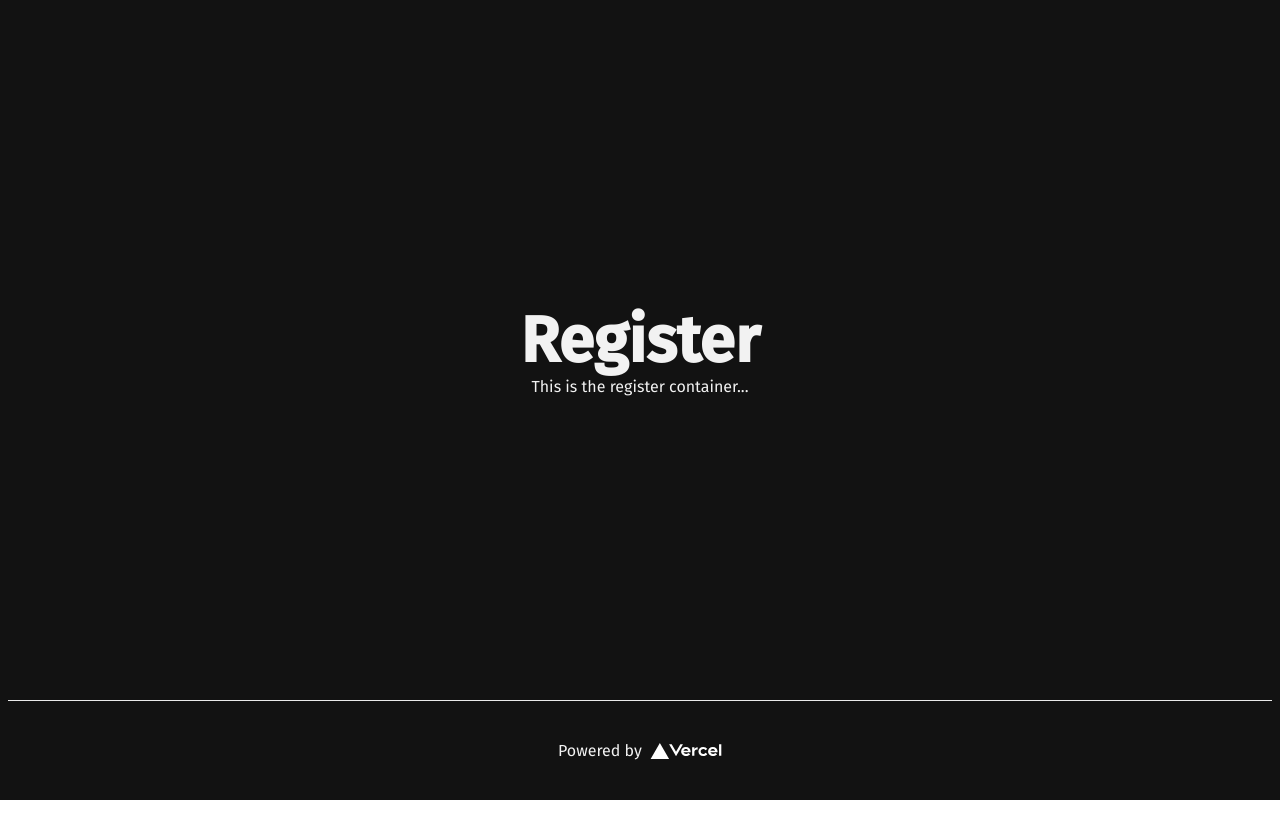
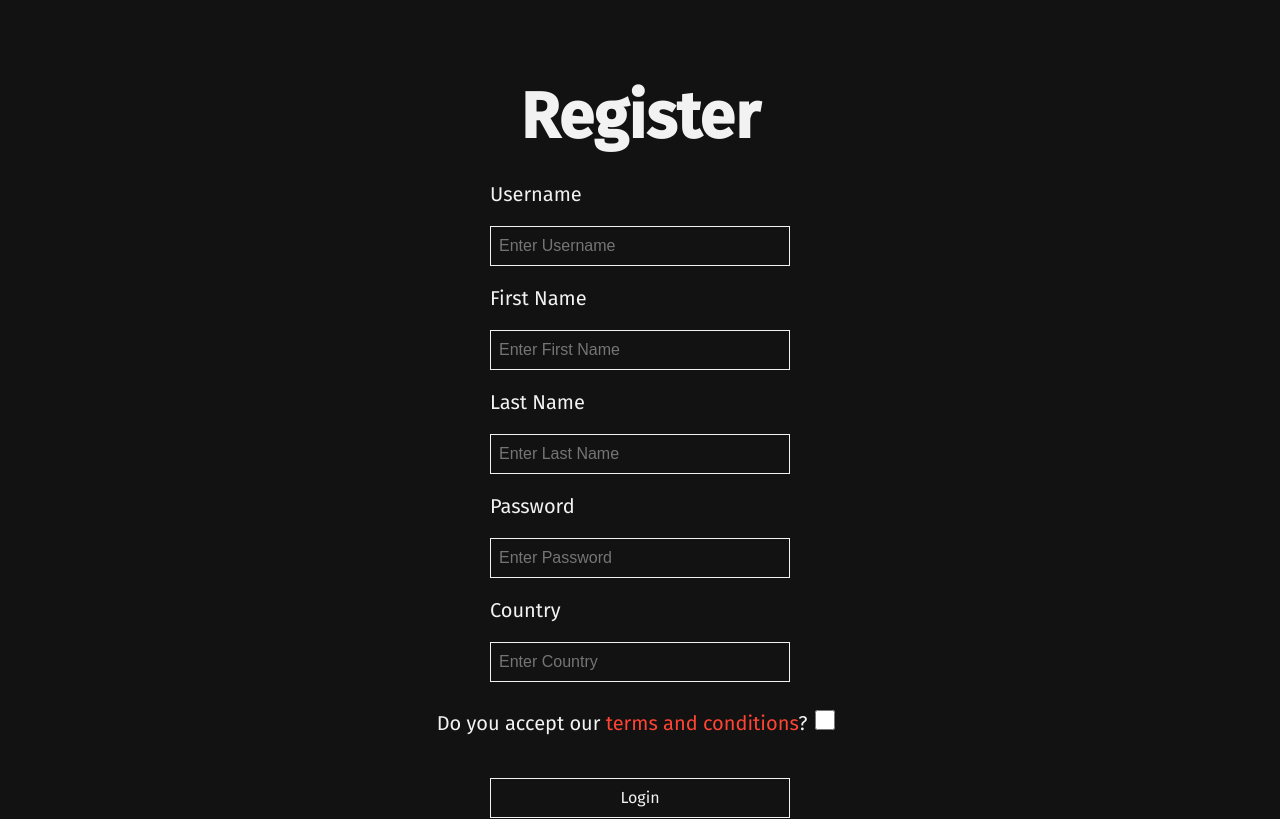
Before and after one commit to Mahamurahti/Blank-Horizons, a Next.js app: page /register in a window 1280 px wide. Shown: the top 819 px of the page. Built offline with nearby package versions, Linux system fonts and the light colour scheme.

Commit message:
Logging in and registering preliminary work

```diff
--- a/pages/register.js
+++ b/pages/register.js
@@ -2,7 +2,21 @@ import Head from 'next/head'
 import Image from 'next/image'
 import styles from '../styles/Register.module.css'
 
+import { useState } from 'react'
+
 export default function Register() {
+    const [username, setUsername] = useState("")
+    const [firstName, setFirstName] = useState("")
+    const [lastName, setLastName] = useState("")
+    const [password, setPassword] = useState("")
+    const [terms, setTerms] = useState(false)
+    const [country, setCountry] = useState("")
+
+    const handleSubmit = e => {
+        e.preventDefault()
+        console.log("%s %s %s %s %s %s", username, firstName, lastName, password, country, terms)
+    }
+
     return (
         <div className={styles.container}>
             <Head>
@@ -16,9 +30,84 @@ export default function Register() {
                     Register
                 </h1>
 
-                <div className={styles.leaderboardContainer}>
-                    This is the register container...
-                </div>
+                <form className={styles.form} onSubmit={handleSubmit}>
+                    <div className={styles.section}>
+                        <label htmlFor="username">Username</label>
+                        <input
+                            type="text"
+                            placeholder="Enter Username"
+                            name="username"
+                            value={username}
+                            onChange={e => setUsername(e.target.value)}
+                            required />
+                    </div>
+
+                    <div className={styles.section}>
+                        <label htmlFor="firstName">First Name</label>
+                        <input
+                            type="text"
+                            placeholder="Enter First Name"
+                            name="firstName"
+                            value={firstName}
+                            onChange={e => setFirstName(e.target.value)}
+                            required />
+                    </div>
+
+                    <div className={styles.section}>
+                        <label htmlFor="lastName">Last Name</label>
+                        <input
+                            type="text"
+                            placeholder="Enter Last Name"
+                            name="lastName"
+                            value={lastName}
+                            onChange={e => setLastName(e.target.value)}
+                            required />
+                    </div>
+
+                    <div className={styles.section}>
+                        <label htmlFor="password">Password</label>
+                        <input
+                            type="password"
+                            placeholder="Enter Password"
+                            name="password"
+                            value={password}
+                            onChange={e => setPassword(e.target.value)}
+                            required />
+                    </div>
+
+                    <div className={styles.section}>
+                        <label htmlFor="country">Country</label>
+                        <input
+                            type="text"
+                            placeholder="Enter Country"
+                            name="country"
+                            value={country}
+                            onChange={e => setCountry(e.target.value)}
+                            required />
+                    </div>
+
+                    <div className={styles.section + " " + styles.terms}>
+                        <label htmlFor="terms">
+                            Do you accept our {" "}
+                            <a
+                                href="https://www.youtube.com/watch?v=eBGIQ7ZuuiU"
+                                target="_blank"
+                            >
+                                terms and conditions
+                            </a>?
+                        </label>
+                        <input
+                            type="checkbox"
+                            name="terms"
+                            value={terms}
+                            onChange={e => setTerms(!terms)}
+                            required />
+                    </div>
+
+                    <div className={styles.section}>
+                        <button type="submit">Login</button>
+                    </div>
+                </form>
             </main>
 
             <footer className={styles.footer}>
--- a/styles/Login.module.css
+++ b/styles/Login.module.css
@@ -9,13 +9,78 @@
     background: #121212;
 }
 
+
 .main {
     padding: 5rem 0;
     flex: 1;
     display: flex;
     flex-direction: column;
-    justify-content: center;
     align-items: center;
+}
+
+.title {
+    margin: 0;
+    line-height: 1.15;
+    font-size: 4rem;
+    text-align: center;
+}
+
+.dashed {
+    text-decoration: underline dashed;
+}
+
+.form {
+    display: inherit;
+    flex-direction: inherit;
+    justify-content: inherit;
+    align-items: inherit;
+    padding: 0.5rem;
+}
+
+.section {
+    display: inherit;
+    flex-direction: inherit;
+    width: 300px;
+}
+
+.section label {
+    text-align: left;
+    padding: 1.25rem 0;
+    font-size: 1.25rem;
+}
+
+.section input,
+.section button {
+    height: 2.5rem;
+    font-size: 1rem;
+    padding: 0.5rem;
+
+    background: transparent;
+    color: #F2F2F2;
+    border: solid 1px #F2F2F2;
+
+    transition: .2s ease-in-out;
+}
+
+.section input:hover,
+.section button:hover {
+    background: #262626;
+}
+
+.section input:focus,
+.section button:focus {
+    outline: none;
+    background: #F2F2F2;
+    color: #121212;
+}
+
+.section button {
+    margin: 1.25rem 0;
+    font-family: 'Fira Sans', sans-serif;
+}
+
+.section button:hover {
+    letter-spacing: .3rem;
 }
 
 .footer {
@@ -34,31 +99,6 @@
     flex-grow: 1;
 }
 
-.title {
-    margin: 0;
-    line-height: 1.15;
-    font-size: 4rem;
-}
-
-.dashed {
-    text-decoration: underline dashed;
-}
-
-.title,
-.description {
-    text-align: center;
-}
-
-.description {
-    line-height: 1.5;
-    font-size: 1.5rem;
-}
-
-.loginContainer {
-    padding: 0.5rem;
-    border: solid 1px #F2F2F2;
-}
-
 .logo {
     height: 1em;
     margin-left: 0.5rem;
--- a/styles/Register.module.css
+++ b/styles/Register.module.css
@@ -5,17 +5,96 @@
     flex-direction: column;
     justify-content: center;
     align-items: center;
-    height: 100vh;
     background: #121212;
 }
+
 
 .main {
     padding: 5rem 0;
     flex: 1;
     display: flex;
     flex-direction: column;
-    justify-content: center;
     align-items: center;
+}
+
+.title {
+    margin: 0;
+    line-height: 1.15;
+    font-size: 4rem;
+    text-align: center;
+}
+
+.dashed {
+    text-decoration: underline dashed;
+}
+
+.form {
+    display: inherit;
+    flex-direction: inherit;
+    justify-content: inherit;
+    align-items: inherit;
+    padding: 0.5rem;
+}
+
+.section {
+    display: inherit;
+    flex-direction: inherit;
+    width: 300px;
+}
+
+.section label {
+    text-align: left;
+    padding: 1.25rem 0;
+    font-size: 1.25rem;
+    width: 600px;
+}
+
+.section input,
+.section button {
+    height: 2.5rem;
+    font-size: 1rem;
+    padding: 0.5rem;
+
+    background: transparent;
+    color: #F2F2F2;
+    border: solid 1px #F2F2F2;
+
+    transition: .2s ease-in-out;
+}
+
+.section input:hover,
+.section button:hover {
+    background: #262626;
+}
+
+.section input:focus,
+.section button:focus {
+    outline: none;
+    background: #F2F2F2;
+    color: #121212;
+}
+
+.terms {
+    display: inline;
+    width: auto;
+
+    margin: 1.25rem 0;
+}
+
+.section input[type="checkbox"] {
+    margin: .5rem;
+
+    width: 1.25rem;
+    height: 1.25rem;
+}
+
+.section button {
+    margin: 1.25rem 0;
+    font-family: 'Fira Sans', sans-serif;
+}
+
+.section button:hover {
+    letter-spacing: .3rem;
 }
 
 .footer {
@@ -34,31 +113,6 @@
     flex-grow: 1;
 }
 
-.title {
-    margin: 0;
-    line-height: 1.15;
-    font-size: 4rem;
-}
-
-.dashed {
-    text-decoration: underline dashed;
-}
-
-.title,
-.description {
-    text-align: center;
-}
-
-.description {
-    line-height: 1.5;
-    font-size: 1.5rem;
-}
-
-.registerContainer {
-    padding: 0.5rem;
-    border: solid 1px #F2F2F2;
-}
-
 .logo {
     height: 1em;
     margin-left: 0.5rem;
--- a/styles/globals.css
+++ b/styles/globals.css
@@ -10,7 +10,7 @@ body {
 }
 
 a {
-  color: inherit;
+  color: #FF4433;
   text-decoration: none;
 }
 
```
Also changed, not shown: pages/login.js (+42 -3 lines).
